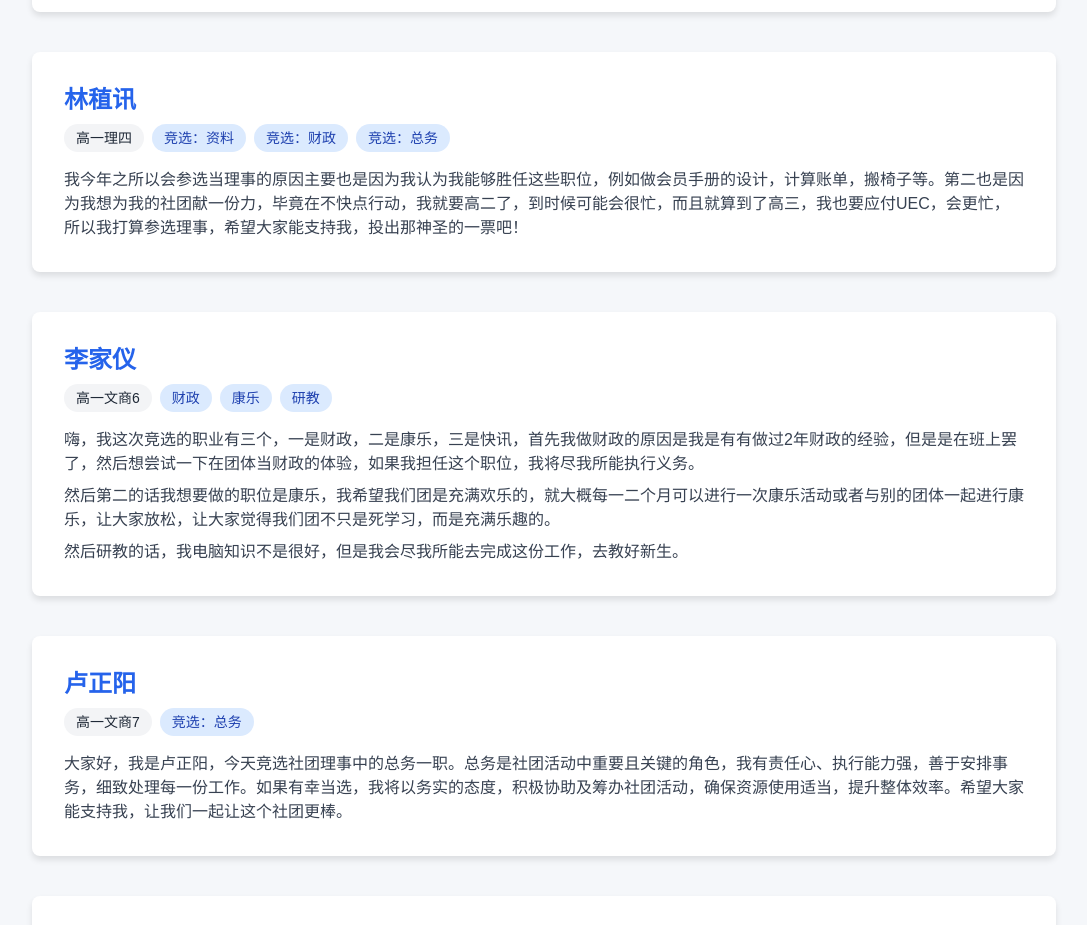
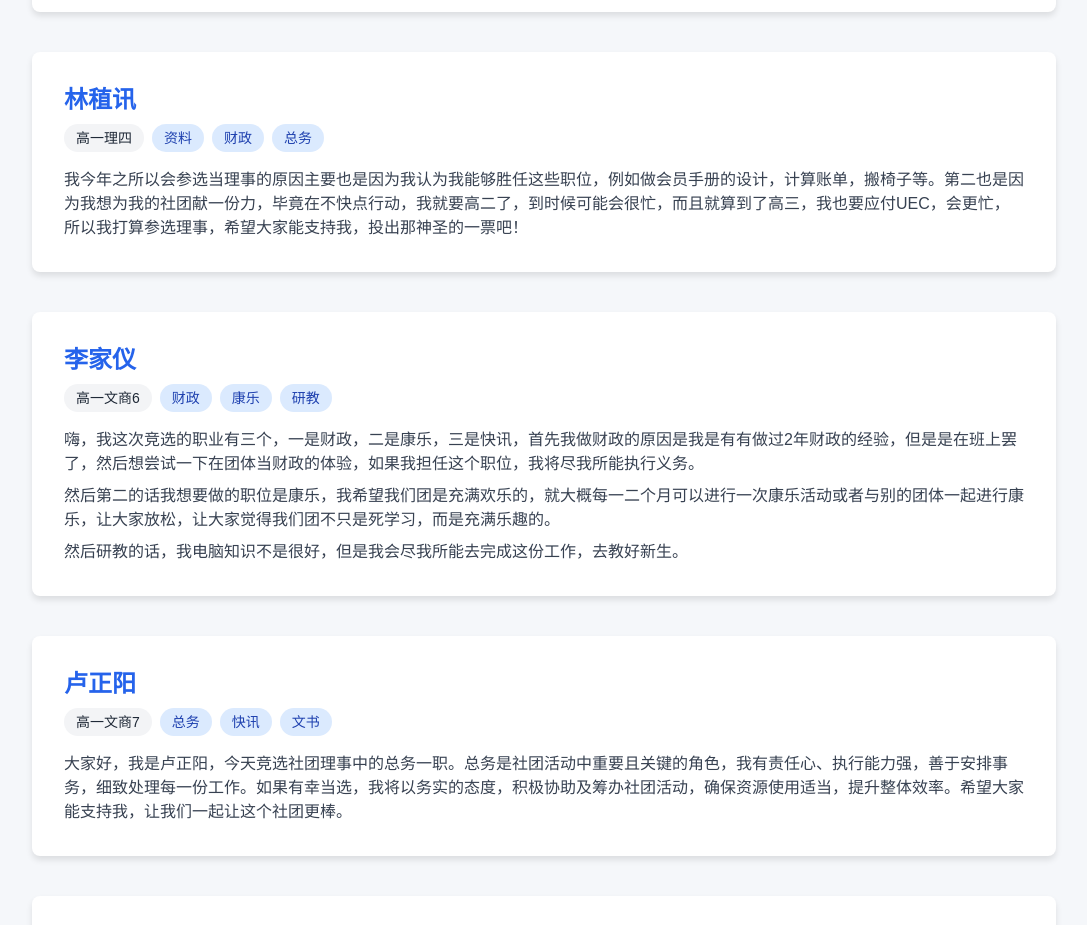
Before and after one commit to pwee0709/fymcs-2025, a plain HTML site: page index.html in a window 1280 px wide. Shown: the part 1820-2745 px from the top of the page, without its empty margins (96-1183 px from the left). Drawn offline with nearby package versions, Linux system fonts and the light colour scheme.

Commit message:
Update index.html

```diff
--- a/index.html
+++ b/index.html
@@ -118,9 +118,9 @@
                 <h2 class="text-2xl font-bold mb-2 text-blue-600">林稙讯</h2>
                 <div class="flex flex-wrap gap-2 mb-4">
                     <span class="bg-gray-100 text-gray-800 px-3 py-1 rounded-full text-sm font-medium">高一理四</span>
-                    <span class="bg-blue-100 text-blue-800 px-3 py-1 rounded-full text-sm font-medium">竞选：资料</span>
-                    <span class="bg-blue-100 text-blue-800 px-3 py-1 rounded-full text-sm font-medium">竞选：财政</span>
-                    <span class="bg-blue-100 text-blue-800 px-3 py-1 rounded-full text-sm font-medium">竞选：总务</span>
+                    <span class="bg-blue-100 text-blue-800 px-3 py-1 rounded-full text-sm font-medium">资料</span>
+                    <span class="bg-blue-100 text-blue-800 px-3 py-1 rounded-full text-sm font-medium">财政</span>
+                    <span class="bg-blue-100 text-blue-800 px-3 py-1 rounded-full text-sm font-medium">总务</span>
                 </div>
                 <div class="text-gray-700">
                     <p>我今年之所以会参选当理事的原因主要也是因为我认为我能够胜任这些职位，例如做会员手册的设计，计算账单，搬椅子等。第二也是因为我想为我的社团献一份力，毕竟在不快点行动，我就要高二了，到时候可能会很忙，而且就算到了高三，我也要应付UEC，会更忙，所以我打算参选理事，希望大家能支持我，投出那神圣的一票吧！</p>
@@ -148,7 +148,9 @@
                 <h2 class="text-2xl font-bold mb-2 text-blue-600">卢正阳</h2>
                 <div class="flex flex-wrap gap-2 mb-4">
                     <span class="bg-gray-100 text-gray-800 px-3 py-1 rounded-full text-sm font-medium">高一文商7</span>
-                    <span class="bg-blue-100 text-blue-800 px-3 py-1 rounded-full text-sm font-medium">竞选：总务</span>
+                    <span class="bg-blue-100 text-blue-800 px-3 py-1 rounded-full text-sm font-medium">总务</span>
+                    <span class="bg-blue-100 text-blue-800 px-3 py-1 rounded-full text-sm font-medium">快讯</span>
+                    <span class="bg-blue-100 text-blue-800 px-3 py-1 rounded-full text-sm font-medium">文书</span>
                 </div>
                 <div class="text-gray-700">
                     <p>大家好，我是卢正阳，今天竞选社团理事中的总务一职。总务是社团活动中重要且关键的角色，我有责任心、执行能力强，善于安排事务，细致处理每一份工作。如果有幸当选，我将以务实的态度，积极协助及筹办社团活动，确保资源使用适当，提升整体效率。希望大家能支持我，让我们一起让这个社团更棒。</p>
```
